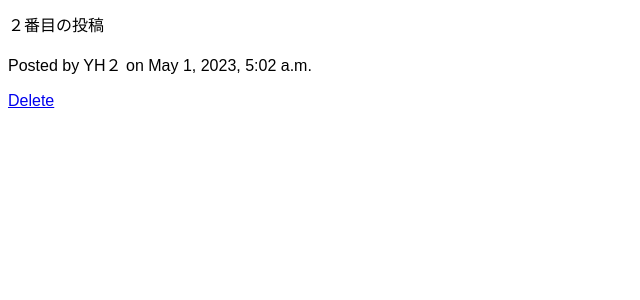
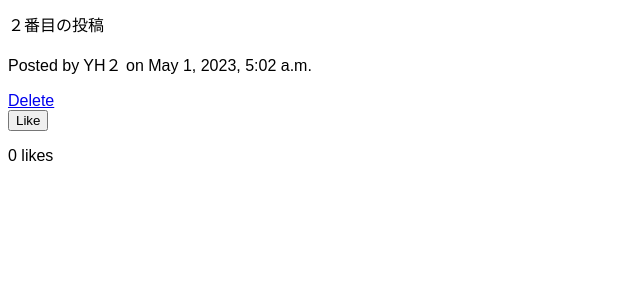
Before and after one commit to goat2130/Django-portfolio-first, a Django app: page /post/2/ in a window 1280 px wide. Shown: the part 175-475 px from the top of the page, without its empty margins (0-640 px from the left). Run offline with Django 4.2, Linux system fonts and the light colour scheme; data comes from the database, SQL or seed files in the repository; both versions use the stored data as it was after the commit; data that the repository does not hold is empty.

Commit message:
like機能を追加。次はログイン機能

```diff
--- a/myapp/models.py
+++ b/myapp/models.py
@@ -1,10 +1,15 @@
 from django.db import models
+from django.conf import settings
 
 class Post(models.Model):
     title = models.CharField(max_length=200)
     content = models.TextField()
     author = models.CharField(max_length=50)
     created_at = models.DateTimeField(auto_now_add=True)
+    updated_at = models.DateTimeField(auto_now=True)
+    likes = models.ManyToManyField(settings.AUTH_USER_MODEL, related_name='likes', blank=True)
 
     def __str__(self):
         return self.title
+
+from django.conf import settings
--- a/myapp/templates/myapp/post_detail.html
+++ b/myapp/templates/myapp/post_detail.html
@@ -6,4 +6,16 @@
   <p>{{ post.content }}</p>
   <p>Posted by {{ post.author }} on {{ post.created_at }}</p>
   <a href="{% url 'post_delete' post.pk %}">Delete</a>
+
+
+<form method="POST" action="{% url 'post_like' post.pk %}">
+  {% csrf_token %}
+  {% if request.user in post.likes.all %}
+      <button type="submit">Unlike</button>
+  {% else %}
+      <button type="submit">Like</button>
+  {% endif %}
+</form>
+<p>{{ post.likes.count }} likes</p>
+
 {% endblock %}
--- a/myapp/urls.py
+++ b/myapp/urls.py
@@ -7,4 +7,5 @@ urlpatterns = [
     path('post/create/', views.post_create, name='post_create'),
     path('post/<int:pk>/', views.post_detail, name='post_detail'),
     path('post/<int:pk>/delete/', views.post_delete, name='post_delete'),
+    path('post/<int:pk>/like/', views.post_like, name='post_like'),
 ]
--- a/myapp/views.py
+++ b/myapp/views.py
@@ -1,6 +1,8 @@
 from django.shortcuts import render, redirect, get_object_or_404
 from .models import Post
 from .forms import PostForm
+from django.contrib.auth.decorators import login_required
+from django.views.decorators.http import require_POST
 
 def post_list(request):
     posts = Post.objects.all()
@@ -25,3 +27,14 @@ def post_delete(request, pk):
     post = get_object_or_404(Post, pk=pk)
     post.delete()
     return redirect('post_list')
+
+
+
+@login_required
+def post_like(request, pk):
+    post = get_object_or_404(Post, pk=pk)
+    if request.user in post.likes.all():
+        post.likes.remove(request.user)
+    else:
+        post.likes.add(request.user)
+    return redirect('post_detail', pk=pk)
```
Also changed, not shown: myapp/templates/registration/login.html (added, +10 -0 lines), db.sqlite3, myapp/migrations/0002_post_likes_post_updated_at.py (added).
